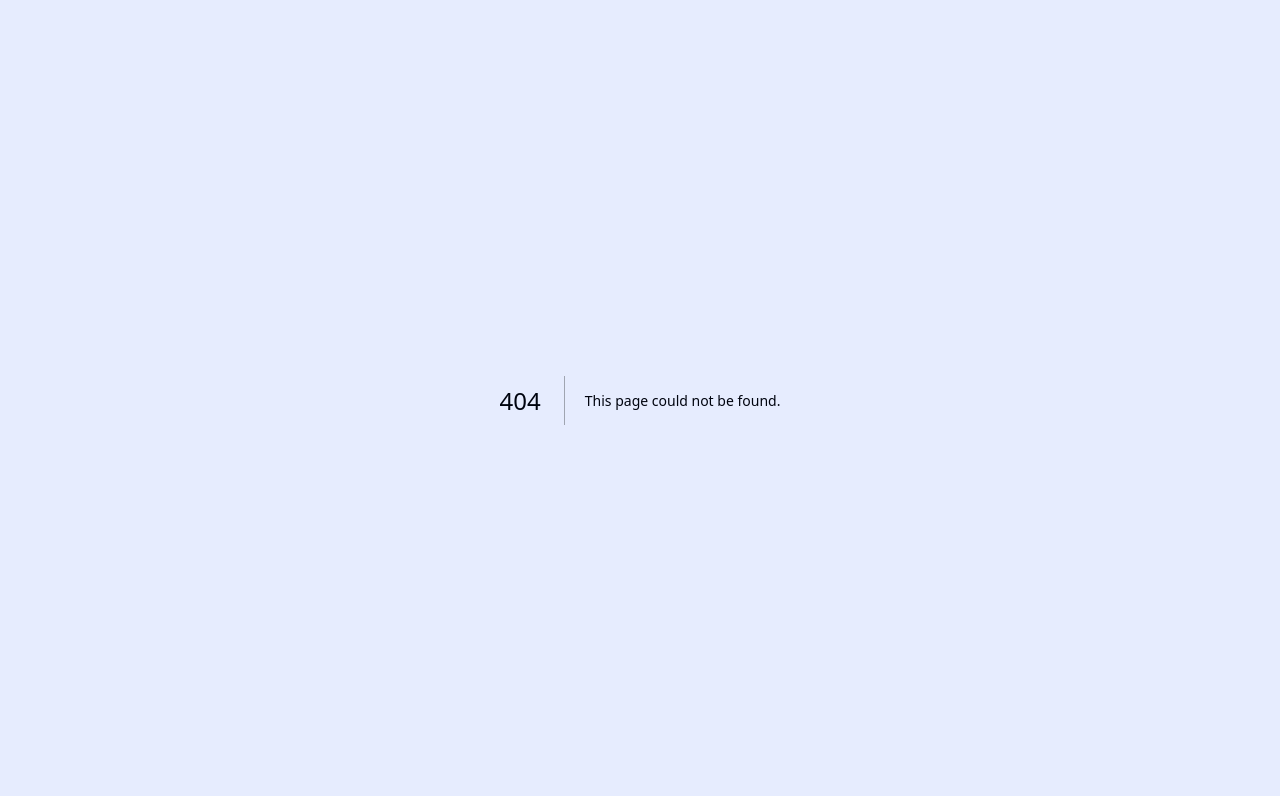
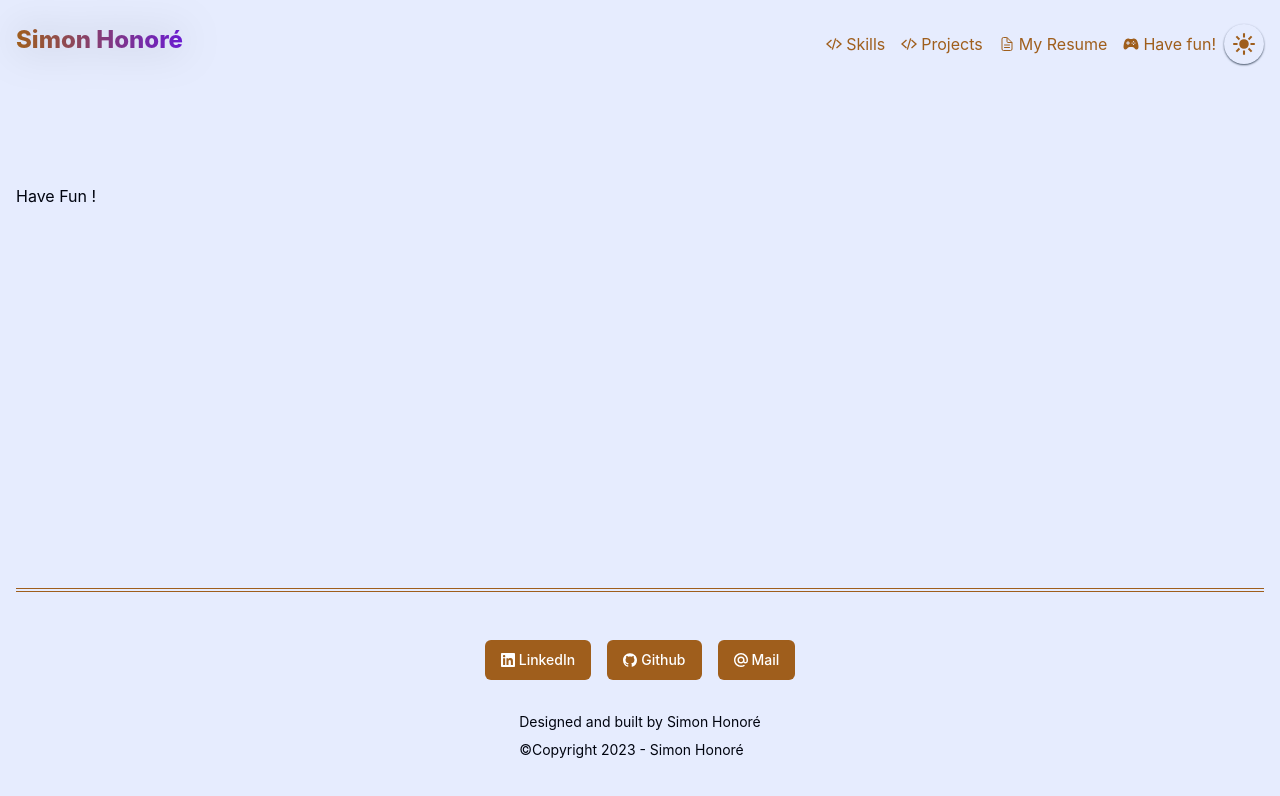
Before and after one commit to Simon-Honore/portfolio-V1, a Next.js app: page /havefun in a window 1280 px wide. Before the commit this address had no page. Shown: the top 796 px of the page. Built offline with nearby package versions, Linux system fonts and the light colour scheme.

Commit message:
feat:layout

```diff
--- a/pages/_app.js
+++ b/pages/_app.js
@@ -1,3 +1,4 @@
+import { Layout } from '@/src/components/Layout';
 import { ThemeProvider, useThemeContext } from '@/src/context/ThemeProvider';
 import '@/src/styles/globals.css';
 import '@/src/styles/theme.css';
@@ -17,9 +18,9 @@ export default function App({ Component, pageProps }) {
 	return (
 		<ThemeProvider>
 			<AppWithTheme>
-				<div className='m-auto h-full max-w-7xl px-4'>
+				<Layout>
 					<Component {...pageProps} />
-				</div>
+				</Layout>
 			</AppWithTheme>
 		</ThemeProvider>
 	);
--- /dev/null
+++ b/pages/havefun/index.jsx
@@ -0,0 +1,3 @@
+export default function HaveFun() {
+	return <h1>Have Fun !</h1>;
+}
--- a/pages/index.js
+++ b/pages/index.js
@@ -1,6 +1,6 @@
-import { Footer } from '@/src/components/Footer';
-import { Header } from '@/src/components/Header';
-import { Main } from '@/src/components/Main';
+import { HeroSection } from '@/src/components/hero/HeroSection';
+import { ProjectsSection } from '@/src/components/project/ProjectsSection';
+import { SkillsSection } from '@/src/components/skills/SkillsSection';
 import Head from 'next/head';
 
 export default function Home() {
@@ -9,10 +9,10 @@ export default function Home() {
 			<Head>
 				<title>Portfolio Simon Honoré</title>
 			</Head>
-			<div className='flex flex-col gap-8 h-full'>
-				<Header />
-				<Main />
-				<Footer />
+			<div className='flex flex-col gap-40'>
+				<HeroSection />
+				<SkillsSection />
+				<ProjectsSection />
 			</div>
 		</>
 	);
--- a/src/components/Footer.jsx
+++ b/src/components/Footer.jsx
@@ -2,7 +2,7 @@ import { ContactLink } from './atom/ContactLink';
 
 export const Footer = () => {
 	return (
-		<footer className='mt-20 border-t-4 border-primary border-double p-10 flex flex-col items-center gap-6'>
+		<footer className='mt-6 border-t-4 border-primary border-double p-10 flex flex-col items-center gap-6'>
 			<ContactLink />
 			<div className='flex flex-col gap-2 text-sm'>
 				<p>Designed and built by Simon Honoré</p>
--- a/src/components/Header.jsx
+++ b/src/components/Header.jsx
@@ -4,7 +4,7 @@ import { NavLink } from './atom/NavLinks';
 
 export const Header = () => {
 	return (
-		<header className='flex py-6 mb-20'>
+		<header className='flex py-6'>
 			<span className='bg-gradient-to-r from-primary to-secondary bg-clip-text text-2xl font-extrabold text-transparent drop-shadow-[0_0px_20px_rgba(0,0,0,0.25)]'>
 				{FULL_NAME}
 			</span>
--- /dev/null
+++ b/src/components/Layout.jsx
@@ -0,0 +1,12 @@
+import { Footer } from './Footer';
+import { Header } from './Header';
+
+export const Layout = ({ children }) => {
+	return (
+		<div className='m-auto h-full max-w-7xl px-4 flex flex-col gap-24 min-h-screen'>
+			<Header />
+			<main className='flex-grow flex flex-col gap-40'>{children}</main>
+			<Footer />
+		</div>
+	);
+};
--- a/src/lib/config.js
+++ b/src/lib/config.js
@@ -38,7 +38,7 @@ export const NAV_LINKS = [
 		icon: <IoDocumentTextOutline />,
 	},
 	{
-		url: '/',
+		url: '/havefun',
 		name: 'Have fun!',
 		icon: <IoGameController />,
 	},
--- a/src/styles/globals.css
+++ b/src/styles/globals.css
@@ -9,7 +9,7 @@ body {
 
 #__next,
 #app {
-	height: 100%;
+	min-height: 100vh;
 }
 
 a {
```
